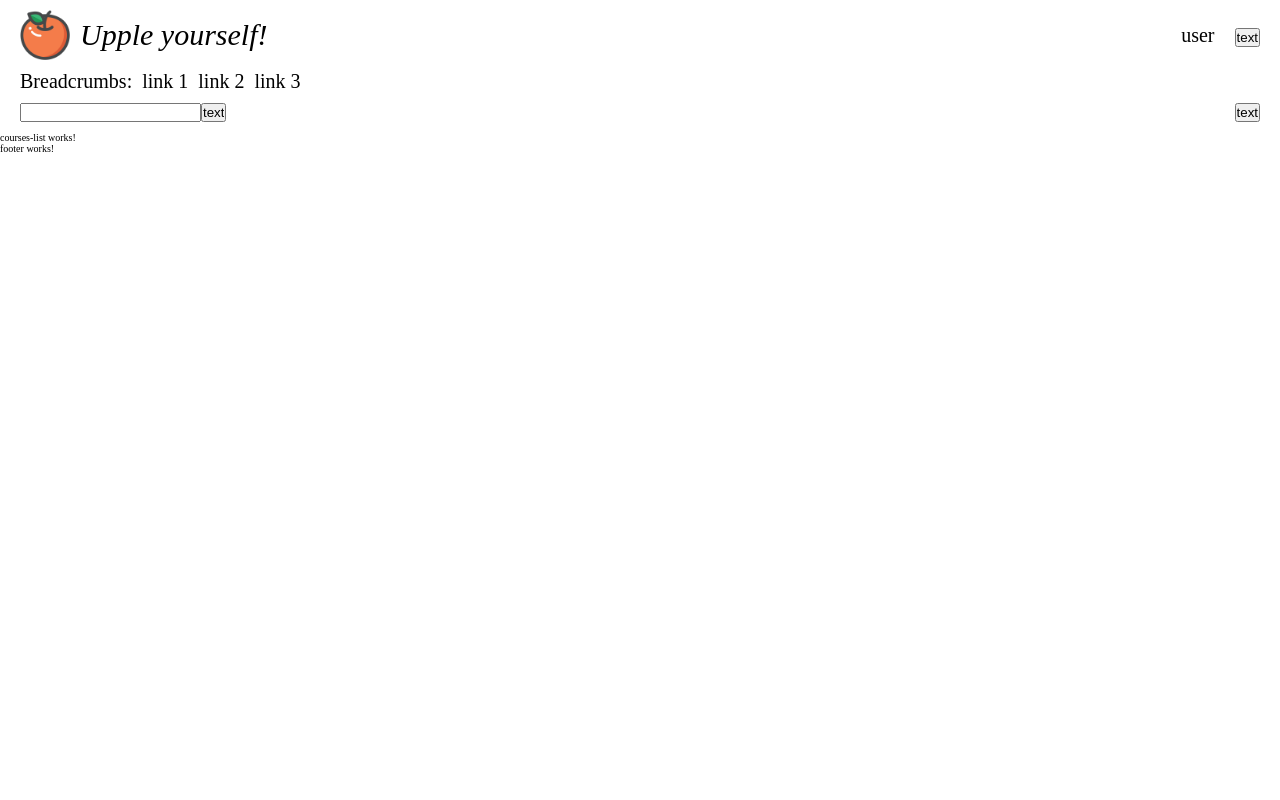
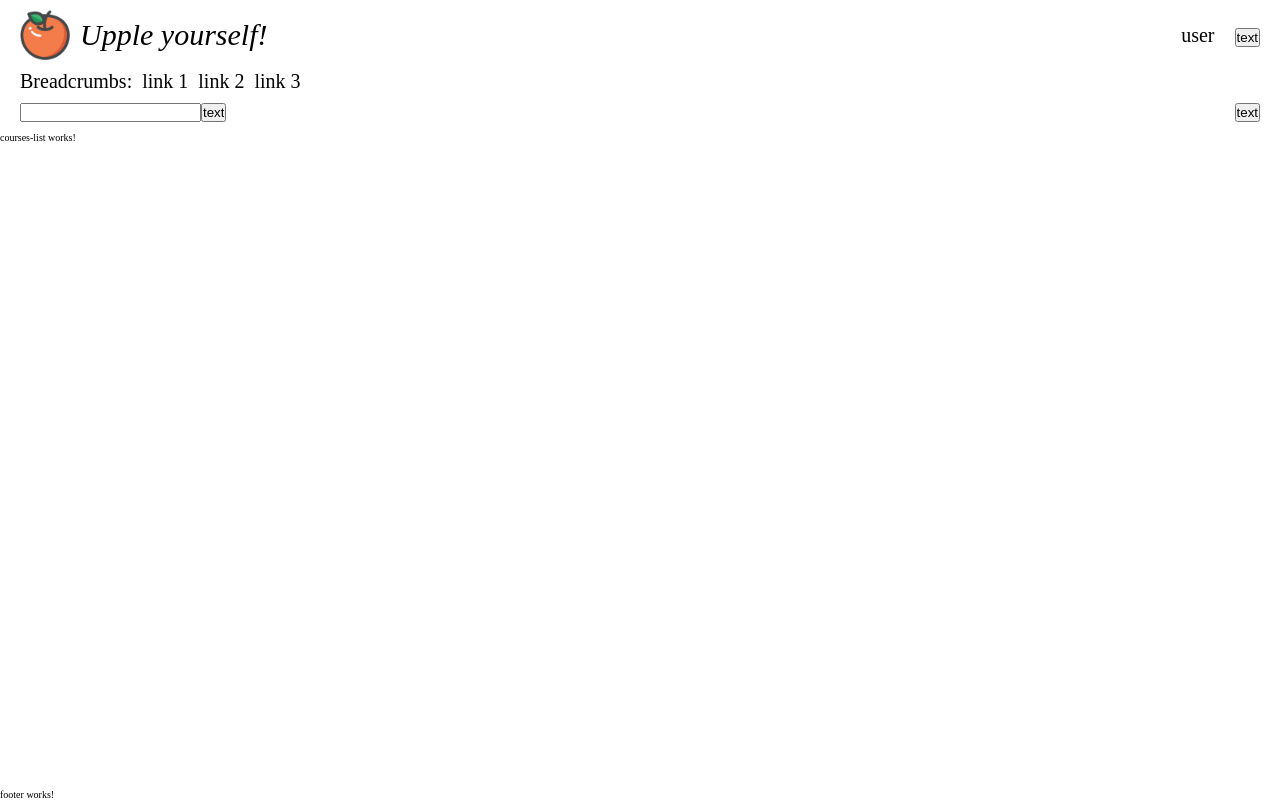
Before and after one commit to mikalai-sokarau/Angular, an Angular app: page / in a window 1280 px wide. Built offline with nearby package versions, Linux system fonts and the light colour scheme.

Commit message:
kept the footer to the bottom

```diff
--- a/src/app/app.component.html
+++ b/src/app/app.component.html
@@ -1,3 +1,5 @@
-<app-header></app-header>
-<app-main></app-main>
-<app-footer></app-footer>
+<div>
+  <app-header></app-header>
+  <app-main></app-main>
+  <app-footer></app-footer>
+</div>
--- a/src/app/app.component.scss
+++ b/src/app/app.component.scss
@@ -0,0 +1,14 @@
+div {
+  min-height: 100%;
+  display: flex;
+  flex-direction: column;
+  align-items: stretch;
+
+  app-main {
+    flex-grow: 1;
+  }
+
+  app-main, app-header, app-footer {
+    flex-shrink: 0;
+  }
+}
```
